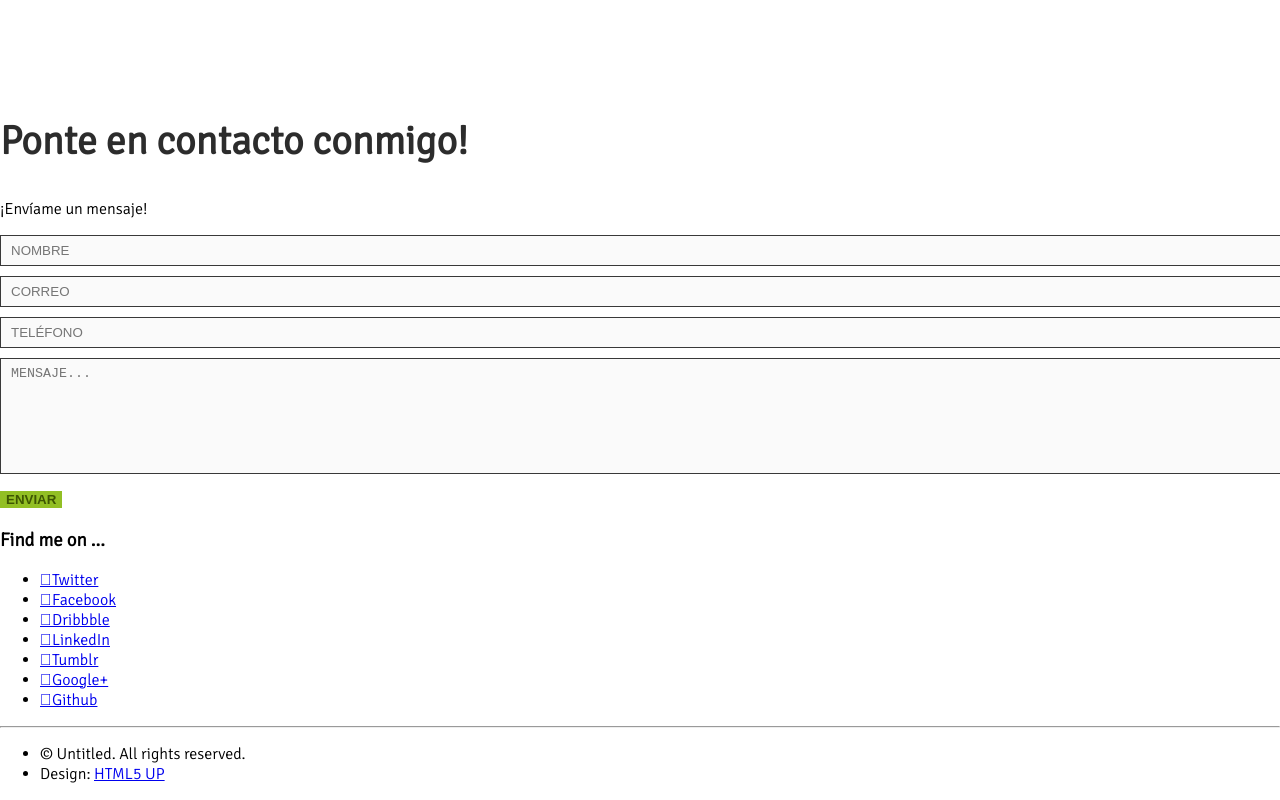
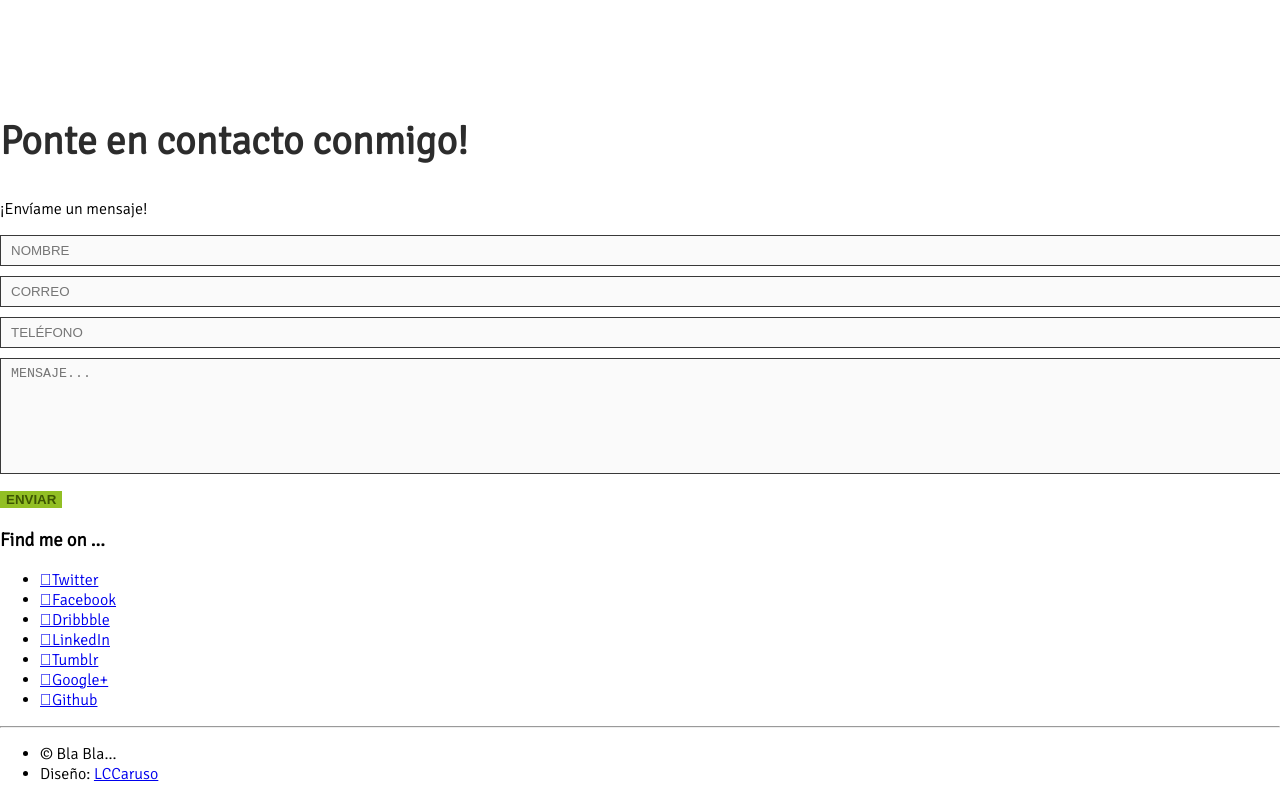
Before and after one commit to LCCaruso/lccaruso.github.io, a plain HTML site: page index.html in a window 1280 px wide. Shown: the part 2508-3308 px from the top of the page. Drawn offline with Linux system fonts and the light colour scheme.

Commit message:
actualizado
index y estilos

```diff
--- a/css/estilos.css
+++ b/css/estilos.css
@@ -37,7 +37,7 @@ body::before {
     opacity: 1;
     /* Ajusta la opacidad según sea necesario */
     pointer-events: none;
-    /* animation: moveBackground 1800s linear infinite alternate;  */
+    animation: moveBackground 1800s linear infinite alternate;
     /* Define la animación */
 }
 
--- a/index.html
+++ b/index.html
@@ -229,7 +229,7 @@
             </div>
             <footer>
                 <ul id="copyright">
-                    <li>&copy; Untitled. All rights reserved.</li><li>Design: <a href="http://html5up.net">HTML5 UP</a></li>
+                    <li>&copy; Bla Bla...</li><li>Diseño: <a href="#">LCCaruso</a></li>
                 </ul>
             </footer>
             <!-- <div class="nav__menu">
```
